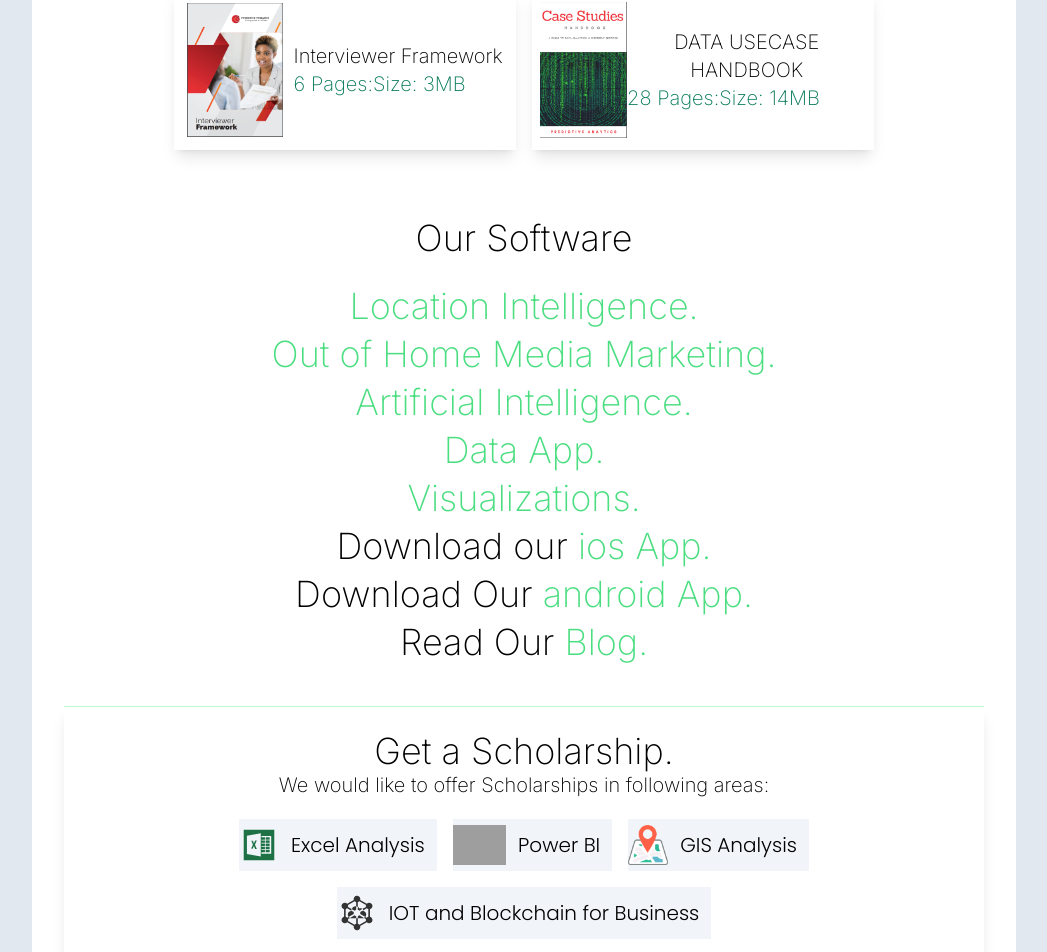
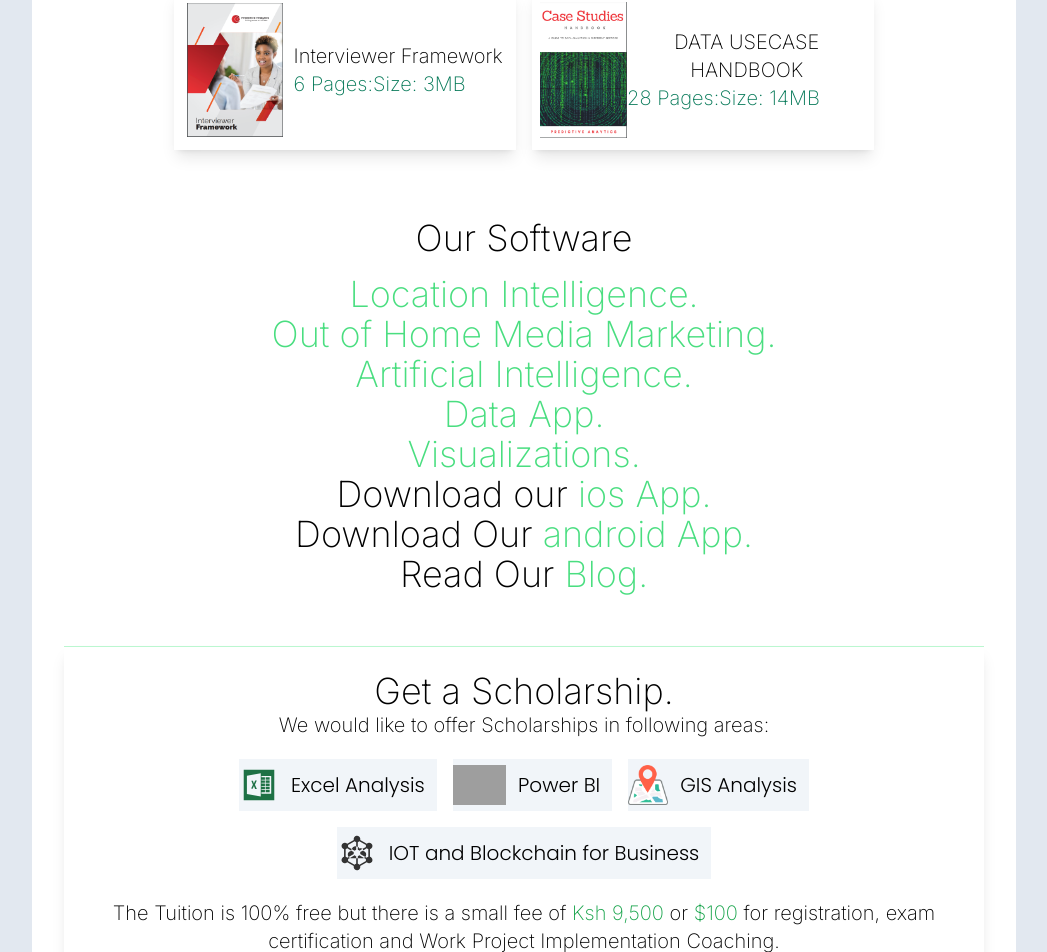
Before and after one commit to Njuguna85/free_resources_client, a Vue app: page / in a window 1280 px wide. Shown: the part 1626-2578 px from the top of the page, without its empty margins (116-1163 px from the left). Built offline with nearby package versions, Linux system fonts and the light colour scheme; no server answers; grey boxes are pictures that could not be loaded.

Commit message:
mobile view

```diff
--- a/src/pages/MainPage.vue
+++ b/src/pages/MainPage.vue
@@ -85,11 +85,10 @@
           class="
             p-3
             m-2
-            text-xl
             md:text-3xl
             lg:text-3xl
             xl:text-3xl
-            text-center
+            text-base text-center
             font-Inter
           "
         >
@@ -115,7 +114,7 @@
               :key="mr.title"
               @click.stop="takeMeToLink(mr)"
             >
-              <img :src="`images/${mr.img}`" :alt="mr.title" class="h-2/3" />
+              <img :src="`images/${mr.img}`" :alt="mr.title" class="h-3/5" />
               <p class="hover:text-sky-600 md:text-2xl">{{ mr.title }}</p>
             </div>
           </div>
@@ -166,13 +165,23 @@
           </div>
         </div>
 
-        <div class="p-3 m-2x text-xl text-center font-Inter">
-          <h4 class="text-4xl mt-4">Our Software</h4>
+        <div
+          class="
+            p-3
+            m-2
+            flex flex-col
+            items-center
+            justify-center
+            text-xl text-center
+            font-Inter
+          "
+        >
+          <h4 class="text-4xl my-4">Our Software</h4>
 
-          <div class="h-9 m-3 justify-center flex flex-wrap">
+          <div class="h-auto mx-auto">
             <a
               href="https://gis.predictiveanalytics.africa"
-              class="cursor-pointer text-4xl mt-4"
+              class="cursor-pointer lg:text-4xl xl:text-4xl md:text-4xl"
             >
               <span
                 class="text-green-400 hover:border-b-2 hover:border-green-600"
@@ -181,10 +190,10 @@
             </a>
           </div>
 
-          <div class="h-9 m-3 justify-center flex flex-wrap">
+          <div class="h-auto mx-auto">
             <a
               href="https://app.abonten.com"
-              class="cursor-pointer text-4xl mt-4"
+              class="cursor-pointer lg:text-4xl xl:text-4xl md:text-4xl"
             >
               <span
                 class="text-green-400 hover:border-b-2 hover:border-green-600"
@@ -193,10 +202,10 @@
             </a>
           </div>
 
-          <div class="h-9 m-3 justify-center flex flex-wrap">
+          <div class="h-auto mx-auto">
             <a
               href="https://ai.predictiveanalytics.africa"
-              class="cursor-pointer text-4xl mt-4"
+              class="cursor-pointer lg:text-4xl xl:text-4xl md:text-4xl"
             >
               <span
                 class="text-green-400 hover:border-b-2 hover:border-green-600"
@@ -205,10 +214,10 @@
             </a>
           </div>
 
-          <div class="h-9 m-3 justify-center flex flex-wrap">
+          <div class="h-auto mx-auto">
             <a
               href="https://app.predictiveanalytics.co.ke"
-              class="cursor-pointer text-4xl mt-4"
+              class="cursor-pointer lg:text-4xl xl:text-4xl md:text-4xl"
             >
               <span
                 class="text-green-400 hover:border-b-2 hover:border-green-600"
@@ -217,10 +226,10 @@
             </a>
           </div>
 
-          <div class="h-9 m-3 justify-center flex flex-wrap">
+          <div class="h-auto mx-auto">
             <a
               href="https://charts.predictiveanalytics.co.ke"
-              class="cursor-pointer text-4xl mt-4"
+              class="cursor-pointer lg:text-4xl xl:text-4xl md:text-4xl"
             >
               <span
                 class="text-green-400 hover:border-b-2 hover:border-green-600"
@@ -229,10 +238,10 @@
             </a>
           </div>
 
-          <div class="h-9 m-3 justify-center flex flex-wrap">
+          <div class="h-auto mx-auto">
             <a
               href="https://apps.apple.com/us/app/predictive-analytics/id1584977537"
-              class="cursor-pointer text-4xl mt-4"
+              class="cursor-pointer lg:text-4xl xl:text-4xl md:text-4xl"
             >
               Download our
               <span
@@ -242,10 +251,10 @@
             </a>
           </div>
 
-          <div class="h-9 m-3 justify-center flex flex-wrap">
+          <div class="h-auto mx-auto">
             <a
               href="https://play.google.com/store/apps/details?id=com.predictiveanalytics.app&hl=en&gl=US"
-              class="cursor-pointer text-4xl mt-4"
+              class="cursor-pointer lg:text-4xl xl:text-4xl md:text-4xl"
             >
               Download Our
               <span
@@ -255,10 +264,10 @@
             </a>
           </div>
 
-          <div class="h-9 m-3 justify-center flex flex-wrap">
+          <div class="h-auto mx-auto">
             <a
               href="https://www.predictiveanalytics.co.ke/blog"
-              class="cursor-pointer text-4xl mt-4"
+              class="cursor-pointer lg:text-4xl xl:text-4xl md:text-4xl"
             >
               Read Our
               <span
```
